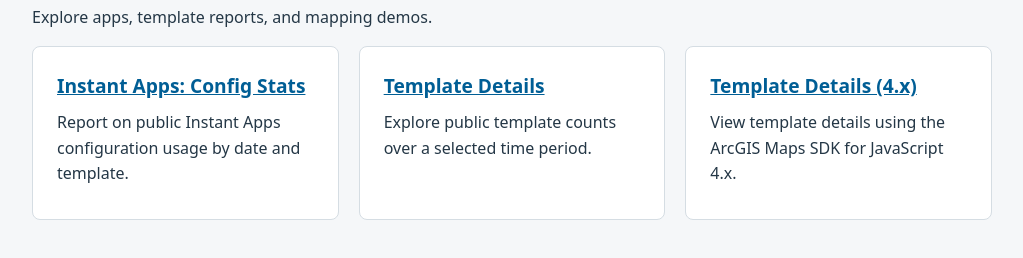
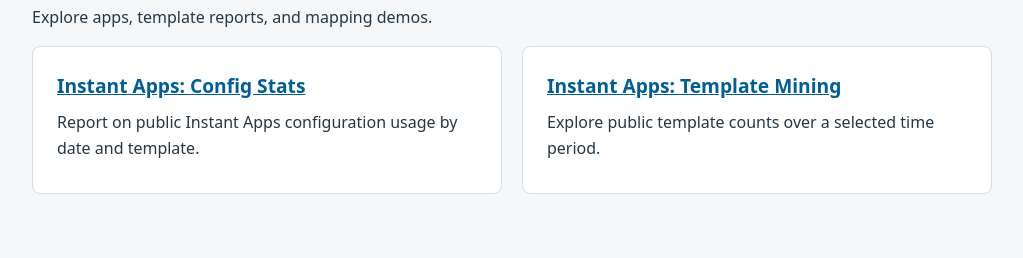
Before and after one commit to kellyhutchins/Demos2025, a plain HTML site: page index.html in a window 1280 px wide. Shown: the part 124-382 px from the top of the page, without its empty margins (128-1151 px from the left). Drawn offline with Linux system fonts and the light colour scheme.

Commit message:
chore: update details

```diff
--- a/index.html
+++ b/index.html
@@ -75,14 +75,9 @@
           <p>Report on public Instant Apps configuration usage by date and template.</p>
         </li>
         <li>
-          <h2><a href="./template-details/">Template Details</a></h2>
+          <h2><a href="./template-details/">Instant Apps: Template Mining</a></h2>
           <p>Explore public template counts over a selected time period.</p>
         </li>
-        <li>
-          <h2><a href="./template-details-4/">Template Details (4.x)</a></h2>
-          <p>View template details using the ArcGIS Maps SDK for JavaScript 4.x.</p>
-        </li>
-
       </ul>
     </nav>
   </main>
```
